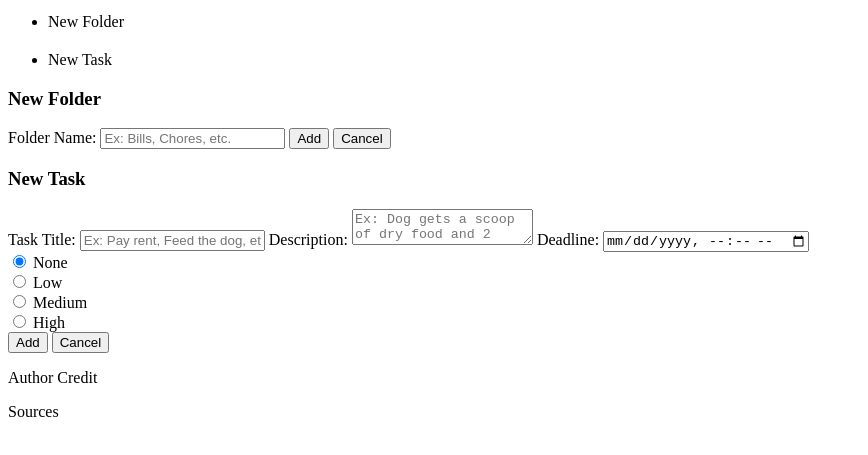
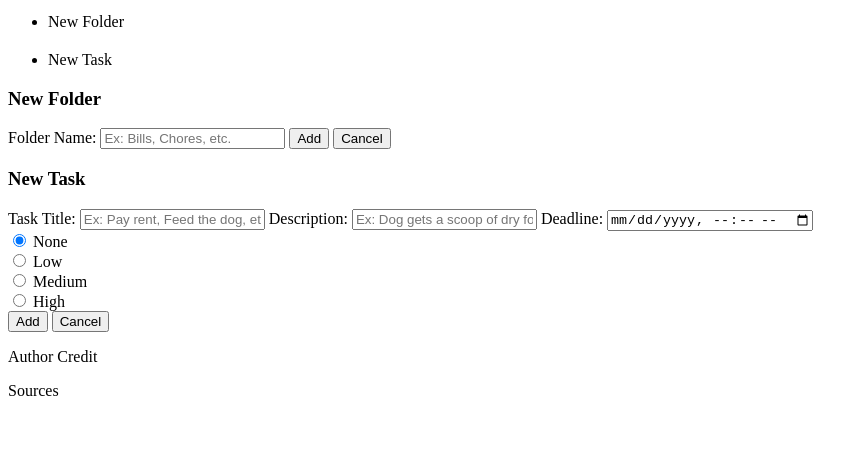
Before and after one commit to olsenjames1116/todoList, a plain HTML site: page index.html in a window 1280 px wide. Shown: the part 155-610 px from the top of the page, without its empty margins (0-868 px from the left). Drawn offline with Linux system fonts and the light colour scheme.

Commit message:
Revert "Allow user to create tasks under specific folders"
This reverts commit 1d1933166da4aaece3214e9a4043972975d74ba7.

```diff
--- a/index.html
+++ b/index.html
@@ -55,7 +55,7 @@
               <input id="title" type="text" placeholder="Ex: Pay rent, Feed the dog, etc." name="title" required>
 
               <label for="description">Description:</label>
-              <textarea id="description" placeholder="Ex: Dog gets a scoop of dry food and 2 vitamins" name="description"></textarea>
+              <input id="description" type="text" placeholder="Ex: Dog gets a scoop of dry food and 2 vitamins" name="description">
 
               <label for="dateTime">Deadline:</label>
               <input type="datetime-local" id="dateTime" name="dateTime">
```
